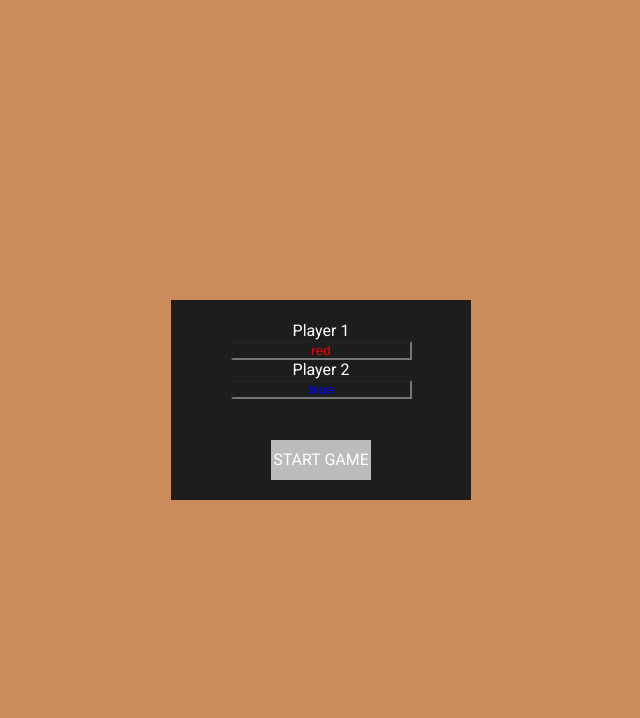
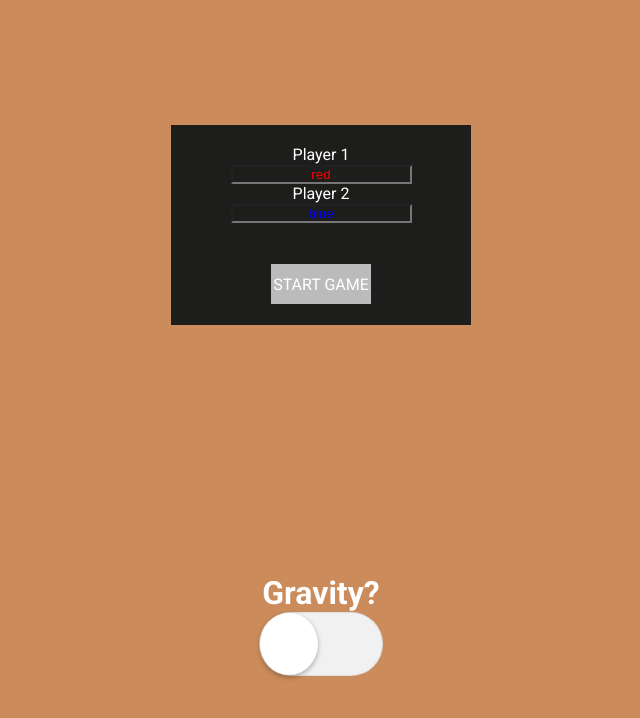
Before and after one commit to LudwigThePig/tic-tac-toe, a plain HTML site: page index.html in a window 1280 px wide. Shown: the whole page, without its empty margins (319-959 px from the left). Drawn offline with Linux system fonts and the light colour scheme.

Commit message:
added rotating board

```diff
--- a/app.js
+++ b/app.js
@@ -38,6 +38,7 @@ class Board {
     this.lastMove = null;
     this.xName = 'X';
     this.oName = 'O';
+    this.gravity = false;
   }
 
   handleBoardInput = (move) => {
@@ -49,6 +50,15 @@ class Board {
       } else {
         this.oMoves.push(move);
       }
+
+      if (this.gravity) {
+        console.log('hi')
+        this.xMoves = this.xMoves.map(val => val = val % 9 + 1);
+        this.oMoves = this.oMoves.map(val => val = val % 9 + 1);
+
+
+      }
+
       //check for winner
       this.winner = this.checkWin() ? this.currentPlayer : null;
 
@@ -134,12 +144,12 @@ ticTacToe.updateView();
 
 /* __EVENT LISTENERS__ */
 
-gameBoard.addEventListener('click', (e)=>{
+gameBoard.addEventListener('click', e => {
   const square =  e.composedPath()[0].id;
   ticTacToe.handleBoardInput(square);
 });
 
-$('start').addEventListener('click', (e)=>{
+$('start').addEventListener('click', e => {
   //get form data and update state
   const player1 = document.getElementsByName('player')[0].value;
   const player2 = document.getElementsByName('player')[1].value;
@@ -152,3 +162,8 @@ $('start').addEventListener('click', (e)=>{
   $c('blue')[0].innerHTML = player2;
   $('start-game').style.display = 'none';
 });
+
+$('gravity-toggle').addEventListener('click', e => {
+  const state = e.path[0].checked;
+  ticTacToe.gravity = state;
+})
--- a/index.html
+++ b/index.html
@@ -21,6 +21,14 @@
         <p>Player 2</p><input name="player" type="text" style="color: blue; background: #1d1d1b" value="blue" />
       </form>
       <div id="start" class="button">START GAME</div>
+    </div>
+    <div>
+
+      <h1>Gravity?</h1>
+      <div class="switch">
+        <input id="gravity-toggle" class="cmn-toggle cmn-toggle-round" type="checkbox">
+        <label for="gravity-toggle"></label>
+      </div>
     </div>
   </div>
 
--- a/main.css
+++ b/main.css
@@ -119,3 +119,54 @@ input{
     background: #b22cff;
   }
 }
+
+
+
+/* TOGGLE SWITCH */
+.cmn-toggle {
+  position: absolute;
+  margin-left: -9999px;
+  visibility: hidden;
+}
+.cmn-toggle + label {
+  display: block;
+  position: relative;
+  cursor: pointer;
+  outline: none;
+  user-select: none;
+}
+input.cmn-toggle-round + label {
+  padding: 2px;
+  width: 120px;
+  height: 60px;
+  background-color: #dddddd;
+  border-radius: 60px;
+}
+input.cmn-toggle-round + label:before,
+input.cmn-toggle-round + label:after {
+  display: block;
+  position: absolute;
+  top: 1px;
+  left: 1px;
+  bottom: 1px;
+  content: "";
+}
+input.cmn-toggle-round + label:before {
+  right: 1px;
+  background-color: #f1f1f1;
+  border-radius: 60px;
+  transition: background 0.4s;
+}
+input.cmn-toggle-round + label:after {
+  width: 58px;
+  background-color: #fff;
+  border-radius: 100%;
+  box-shadow: 0 2px 5px rgba(0, 0, 0, 0.3);
+  transition: margin 0.4s;
+}
+input.cmn-toggle-round:checked + label:before {
+  background-color: #8ce196;
+}
+input.cmn-toggle-round:checked + label:after {
+  margin-left: 60px;
+}
```
